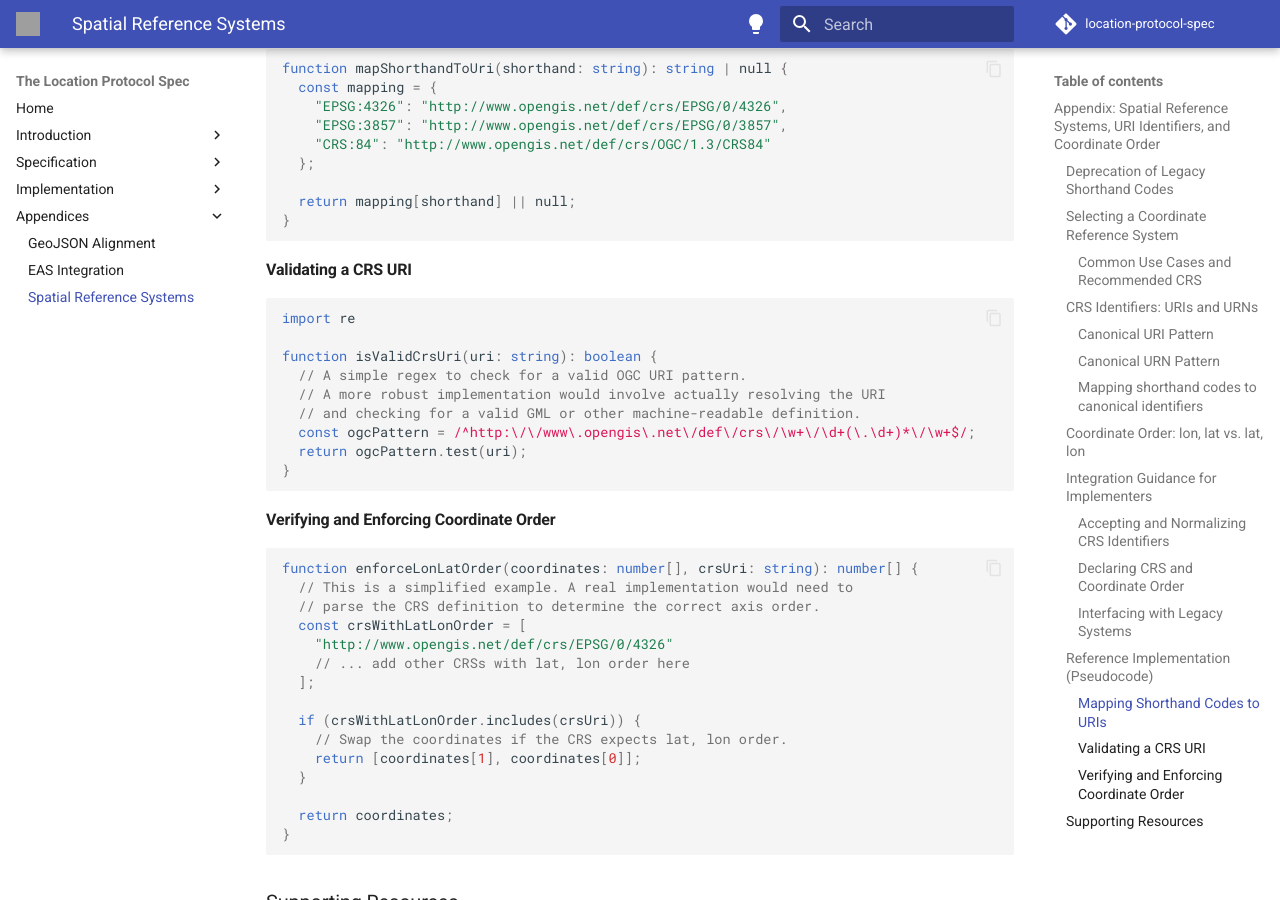
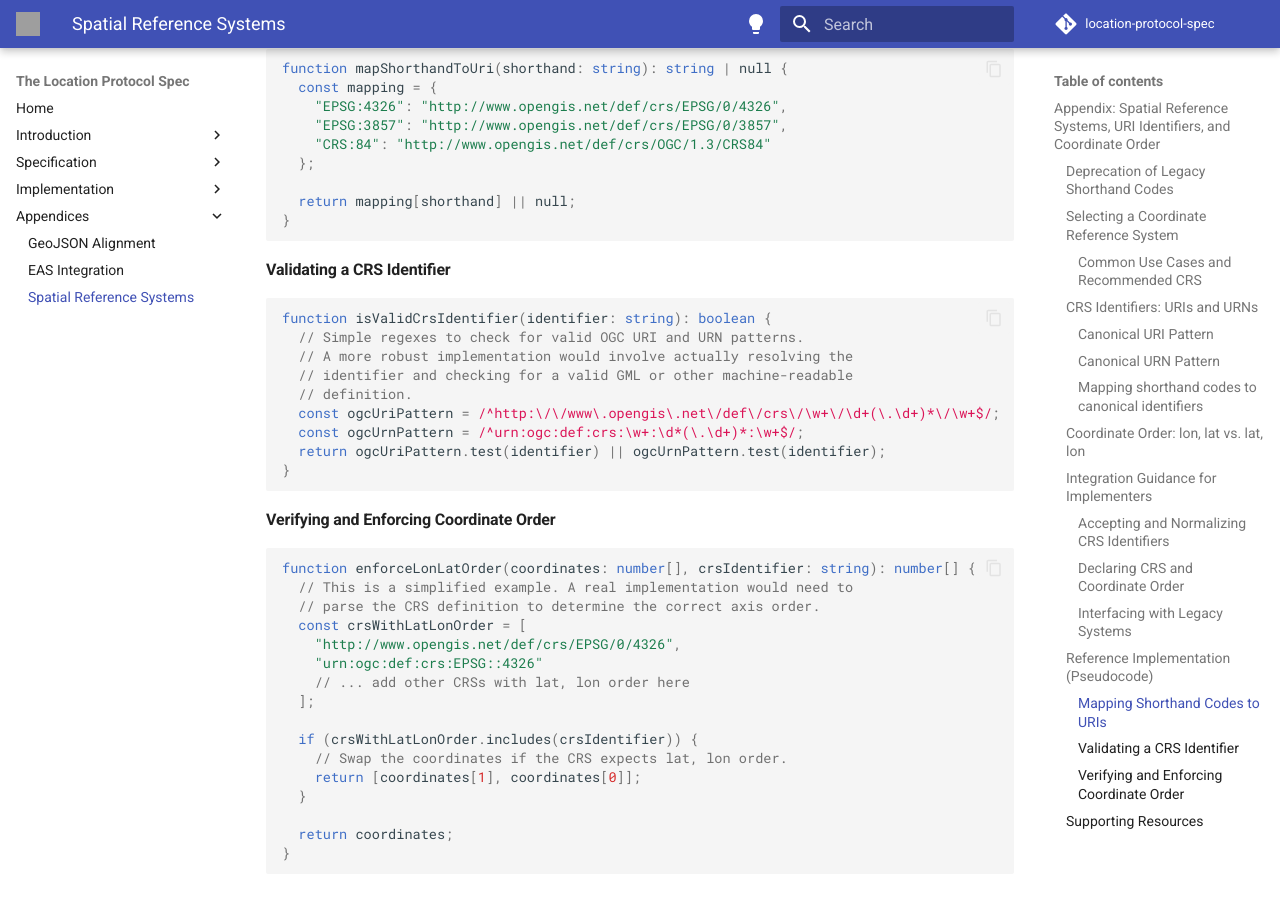
Before and after one commit to DecentralizedGeo/location-protocol-spec, an MkDocs documentation site: the page built from docs/spec-page/appendices/srs.md, in a window 1280 px wide and 900 px high, scrolled down 4246 px. Built offline with MkDocs 1.6.1 and Material for MkDocs 9.7.7, drawn with Linux system fonts in a browser that asks for light colours; comment, search, counter and statistics services are not loaded; grey boxes are pictures that could not be loaded.

Commit message:
docs(srs): make validator pseudocode accept URN identifiers
The reference pseudocode for validating a CRS identifier matched
only the HTTP URI form, which contradicts the URI-or-URN policy
stated elsewhere in the spec. Update isValidCrsUri to test against
both URI and URN patterns (renamed to isValidCrsIdentifier to
reflect the broader scope), and add the URN form of EPSG:4326 to
the lat/lon-order list in enforceLonLatOrder.

Also remove a stray Python "import re" line from a TypeScript block.

Refs: #12

````diff
--- a/docs/spec-page/appendices/srs.md
+++ b/docs/spec-page/appendices/srs.md
@@ -114,32 +114,33 @@ function mapShorthandToUri(shorthand: string): string | null {
 }
 ```
 
-#### Validating a CRS URI
+#### Validating a CRS Identifier
 
 ```typescript
-import re
-
-function isValidCrsUri(uri: string): boolean {
-  // A simple regex to check for a valid OGC URI pattern.
-  // A more robust implementation would involve actually resolving the URI
-  // and checking for a valid GML or other machine-readable definition.
-  const ogcPattern = /^http:\/\/www\.opengis\.net\/def\/crs\/\w+\/\d+(\.\d+)*\/\w+$/;
-  return ogcPattern.test(uri);
+function isValidCrsIdentifier(identifier: string): boolean {
+  // Simple regexes to check for valid OGC URI and URN patterns.
+  // A more robust implementation would involve actually resolving the
+  // identifier and checking for a valid GML or other machine-readable
+  // definition.
+  const ogcUriPattern = /^http:\/\/www\.opengis\.net\/def\/crs\/\w+\/\d+(\.\d+)*\/\w+$/;
+  const ogcUrnPattern = /^urn:ogc:def:crs:\w+:\d*(\.\d+)*:\w+$/;
+  return ogcUriPattern.test(identifier) || ogcUrnPattern.test(identifier);
 }
 ```
 
 #### Verifying and Enforcing Coordinate Order
 
 ```typescript
-function enforceLonLatOrder(coordinates: number[], crsUri: string): number[] {
+function enforceLonLatOrder(coordinates: number[], crsIdentifier: string): number[] {
   // This is a simplified example. A real implementation would need to
   // parse the CRS definition to determine the correct axis order.
   const crsWithLatLonOrder = [
-    "http://www.opengis.net/def/crs/EPSG/0/4326"
+    "http://www.opengis.net/def/crs/EPSG/0/4326",
+    "urn:ogc:def:crs:EPSG::4326"
     // ... add other CRSs with lat, lon order here
   ];
 
-  if (crsWithLatLonOrder.includes(crsUri)) {
+  if (crsWithLatLonOrder.includes(crsIdentifier)) {
     // Swap the coordinates if the CRS expects lat, lon order.
     return [coordinates[1], coordinates[0]];
   }
````
